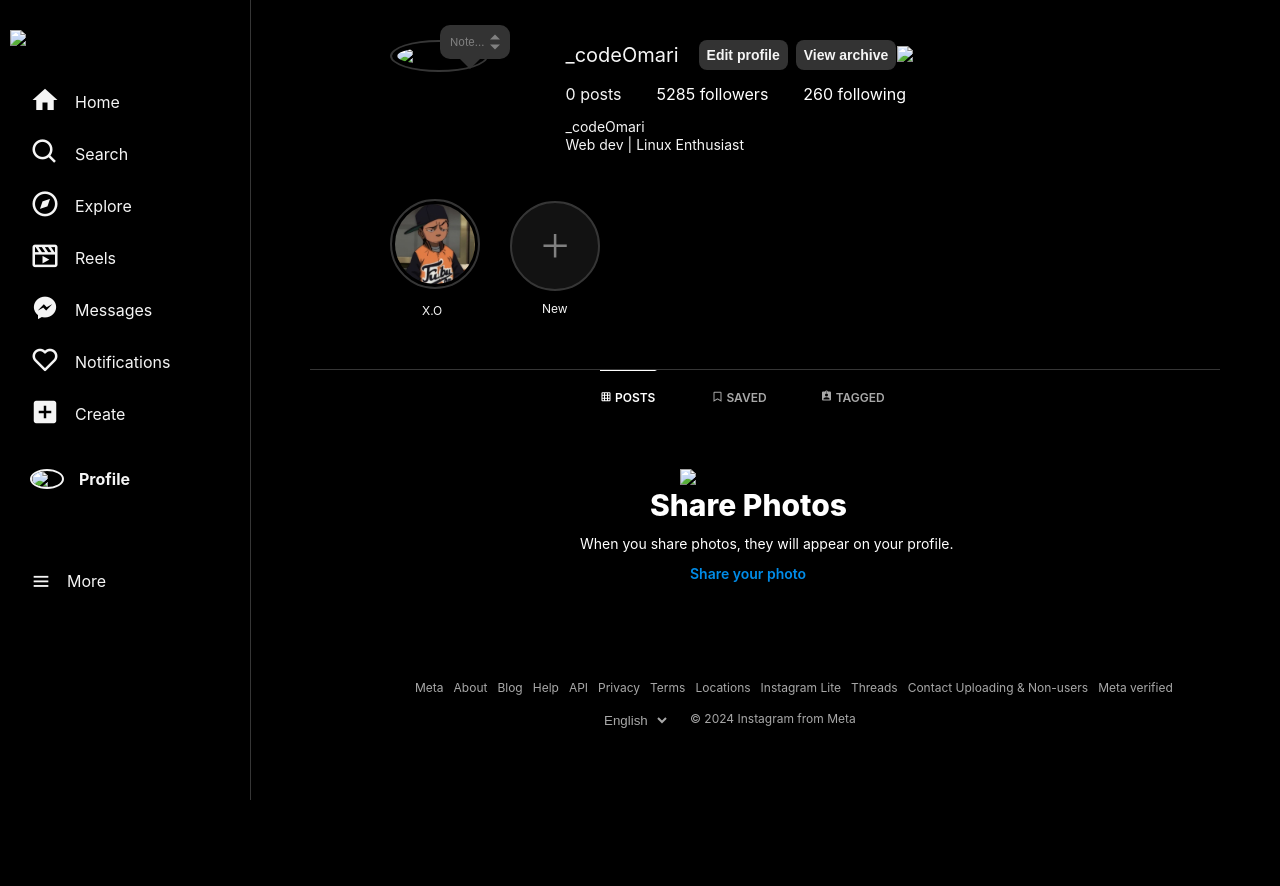
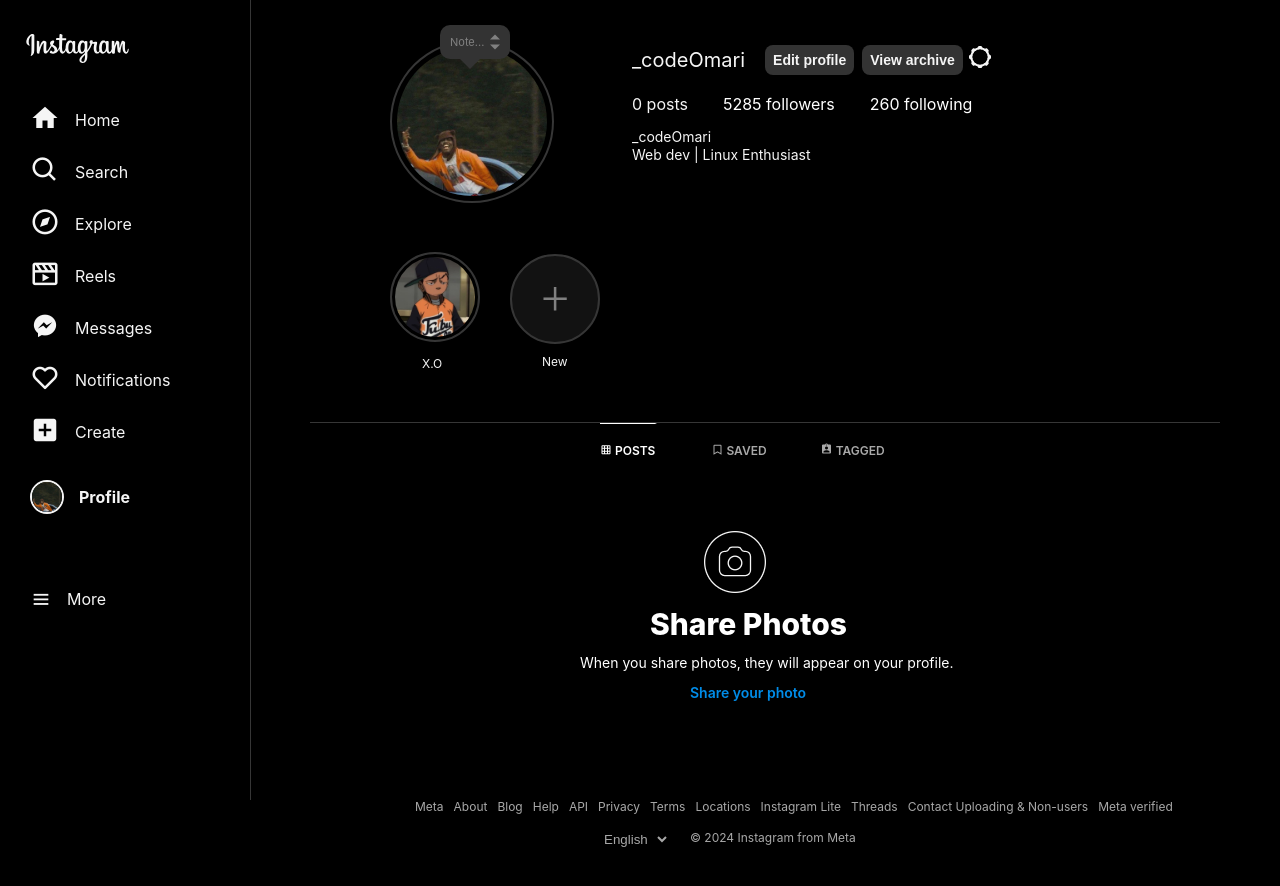
Before and after one commit to CodeOmari/Instagram-profile-page-Clone, a plain HTML site: page index.html in a window 1280 px wide. Before the commit the page ends 809 px from the top, so only its background shows below. Drawn offline with nearby package versions, Linux system fonts and the light colour scheme.

Commit message:
Update index.html

```diff
--- a/index.html
+++ b/index.html
@@ -13,7 +13,7 @@
         <div class="navigation-section">
             <div class="website-logo">
                 <a href="#">
-                    <img src="/Instagram-profile-page/profile-page-images/web-name.PNG">
+                    <img src="profile-page-images/web-name.PNG" alt="profile">
                 </a>
                 <div class="web-name">
                     <p>Instagram</p>
@@ -85,7 +85,7 @@
                         </div>
                     </div>
                     <div class="navigation-profile">
-                        <img class="profile-click" src="/Instagram-profile-page/profile-page-images/pic05.jpeg">
+                        <img class="profile-click" src="profile-page-images/pic05.jpeg" alt="profile">
                         <div class="navigations-name">
                             <a href="/Instagram-profile-page/index.html">Profile</a>
                         </div>
@@ -106,7 +106,7 @@
         <div class="instagram-container">
             <div class="profile-container">
                 <div class="profile">
-                    <img src="/Instagram-profile-page/profile-page-images/pic05.jpeg" alt="profile-pic"
+                    <img src="profile-page-images/pic05.jpeg" alt="profile-pic"
                     width="150px" class="profile-pic">
 
                     <div class="note-container">
@@ -130,7 +130,7 @@
                             <button class="archive-view">View archive</button>
                         </div>
                         <div class="options-icon">
-                            <img src="/Instagram-profile-page/profile-page-images/options-icon.PNG"
+                            <img src="profile-page-images/options-icon.PNG"
                             alt="options-icon">
                             <div class="options-tooltip">Options</div>
                         </div>
@@ -204,7 +204,7 @@
 
     <div class="share-photos">
         <div class="share-icon">
-                <img src="/Instagram-profile-page/profile-page-images/Camera-icon.PNG" alt="camera" class="share-img">
+                <img src="profile-page-images/Camera-icon.PNG" alt="camera" class="share-img">
                 <div class="camera-tooltip">
                     When you share photos, they will appear on your profile.
                 </div>
```
